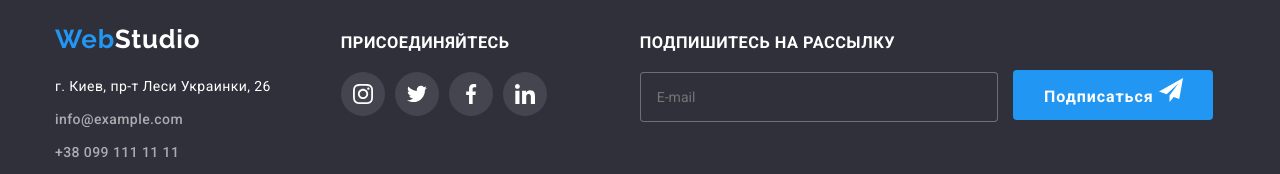
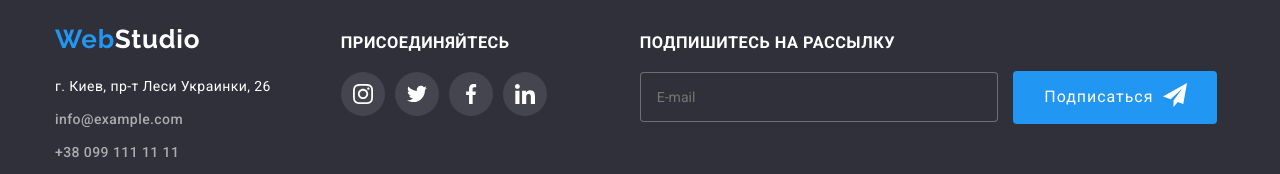
Before and after one commit to SerhiiKurdesha/goit-markup-hw-06, a plain HTML site: page index.html in a window 1280 px wide. Shown: the part 2708-2882 px from the top of the page. Drawn offline with nearby package versions, Linux system fonts and the light colour scheme.

Commit message:
add work

```diff
--- a/css/style.css
+++ b/css/style.css
@@ -639,23 +639,29 @@
     border-color: var(--accent-color);
 }
 .join-button{
-   width: 200px;
-   height: 50px;
-   margin-left: 12px;
-   background: var(--accent-color);
-   border-radius: 4px;
-   border: transparent;
-
-   font-style: normal;
-   font-weight: bold;
-   font-size: 16px;
-   line-height: 1.8;
-   letter-spacing: 0.06em;
-   color: var(--header-color);
-   cursor: pointer;
+  display: inline-block;
+  align-items: center;
+  position: relative;
+  padding: 10px 62px 10px 29px;
+  background: var(--accent-color);
+  color: var(--header-color);
+  border-radius: 4px;
+  margin-left: 12px;
+  font-size: 16px;
+  line-height: 1.8;
+  letter-spacing: 0.06em;
+  border-color: transparent;
+  cursor: pointer;
 }
 .join-icon{
-
+   position: absolute;
+   right: 28px;
+   padding-left: 0;
+}
+.join-button:hover,
+.join-button:focus{
+    background: var(--pink-color);
+    color: var(--title-text-color);
 }
 /* FOOTER_SECTION */
 
--- a/index.html
+++ b/index.html
@@ -395,7 +395,7 @@
             <form class="footer-input">
                 <h3 class="join">подпишитесь на рассылку</h3>
                 <input type="text" class="join-input" name="subscribe" placeholder="E-mail">
-                <button class="join-button">Подписаться
+                <button class="join-button" type="submit">Подписаться
                     <svg class="join-icon" width="24" height="24">
                         <use href="./images/new-post/sprite2.svg#icon-telegram"></use>
                     </svg>
```
